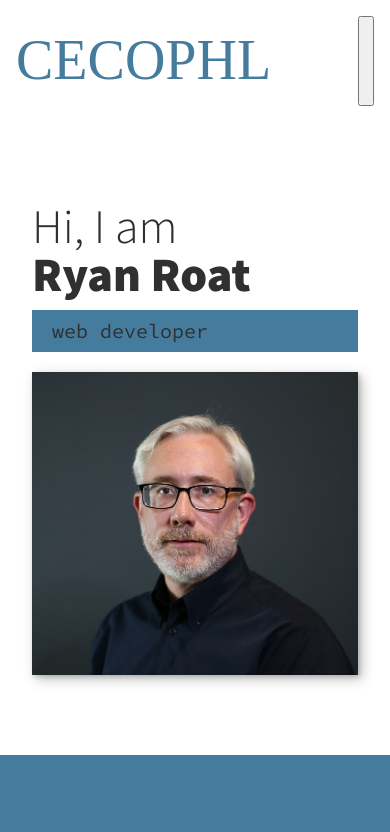
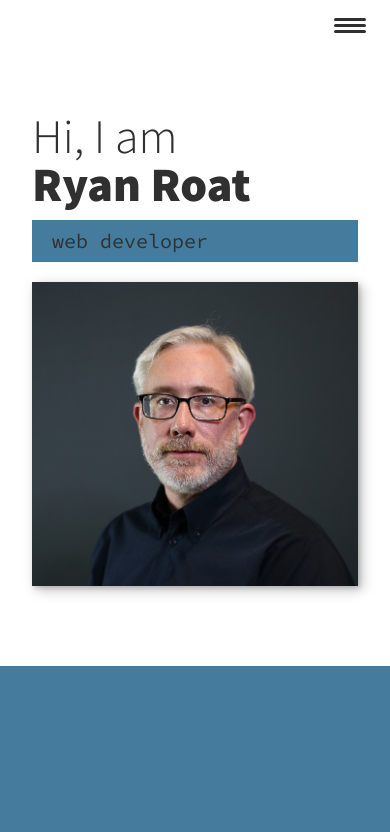
Before and after one commit to ryanroat/portfolioV4, a plain HTML site: page index.html in a window 390 px wide. Shown: the top 832 px of the page. Drawn offline with nearby package versions, Linux system fonts and the light colour scheme; a web font is replaced by a local one.

Commit message:
hamburger menu layout & styling

```diff
--- a/css/style.css
+++ b/css/style.css
@@ -38,7 +38,7 @@
     --fs-h2: 3.75rem;
     --fs-h3: 1.5rem;
     --fs-body: 1.125rem;
-    --fs-logo: 4.5rem;
+    --fs-logo: 4rem;
   }
 }
 
@@ -112,7 +112,10 @@ h3 {
 .logo {
   font-family: var(--ff-logo);
   font-size: var(--fs-logo);
-  color: var(--clr-accent1);
+  color: var(--clr-dark);
+  -webkit-text-fill-color: var(--clr-accent1);
+  -webkit-text-stroke-width: 1.5px;
+  -webkit-text-stroke-color: var(--clr-dark);
   text-decoration: none;
 }
 
@@ -196,6 +199,47 @@ header {
 
 .nav__link:hover {
   color: var(--clr-accent1);
+}
+
+.nav-toggle {
+  padding: 0.5em;
+  background: transparent;
+  border: 0;
+  cursor: pointer;
+  position: absolute;
+  right: 1em;
+  top: 1em;
+  z-index: 1000;
+}
+
+.hamburger {
+  display: block;
+  position: relative;
+}
+.hamburger,
+.hamburger::before,
+.hamburger::after {
+  background: var(--clr-dark);
+  width: 2em;
+  height: 3px;
+  border-radius: 1em;
+  transition: transform 250ms ease-in-out;
+}
+
+.hamburger::before,
+.hamburger::after {
+  content: "";
+  position: absolute;
+  left: 0;
+  right: 0;
+}
+
+.hamburger::before {
+  top: 6px;
+}
+
+.hamburger::after {
+  bottom: 6px;
 }
 
 /* Intro Section */
--- a/index.html
+++ b/index.html
@@ -28,7 +28,7 @@
     <header>
       <div class="logo">
         <!-- logo graphic here: <img src="./img/logo.jpg" alt="" /> -->
-        <a href="#home" class="logo">CECOPHL</a>
+        <!-- logo text here: <a href="#home" class="logo">CECOPHL</a> -->
       </div>
       <button class="nav-toggle" aria-label="toggle navigation">
         <span class="hamburger"></span>
```
